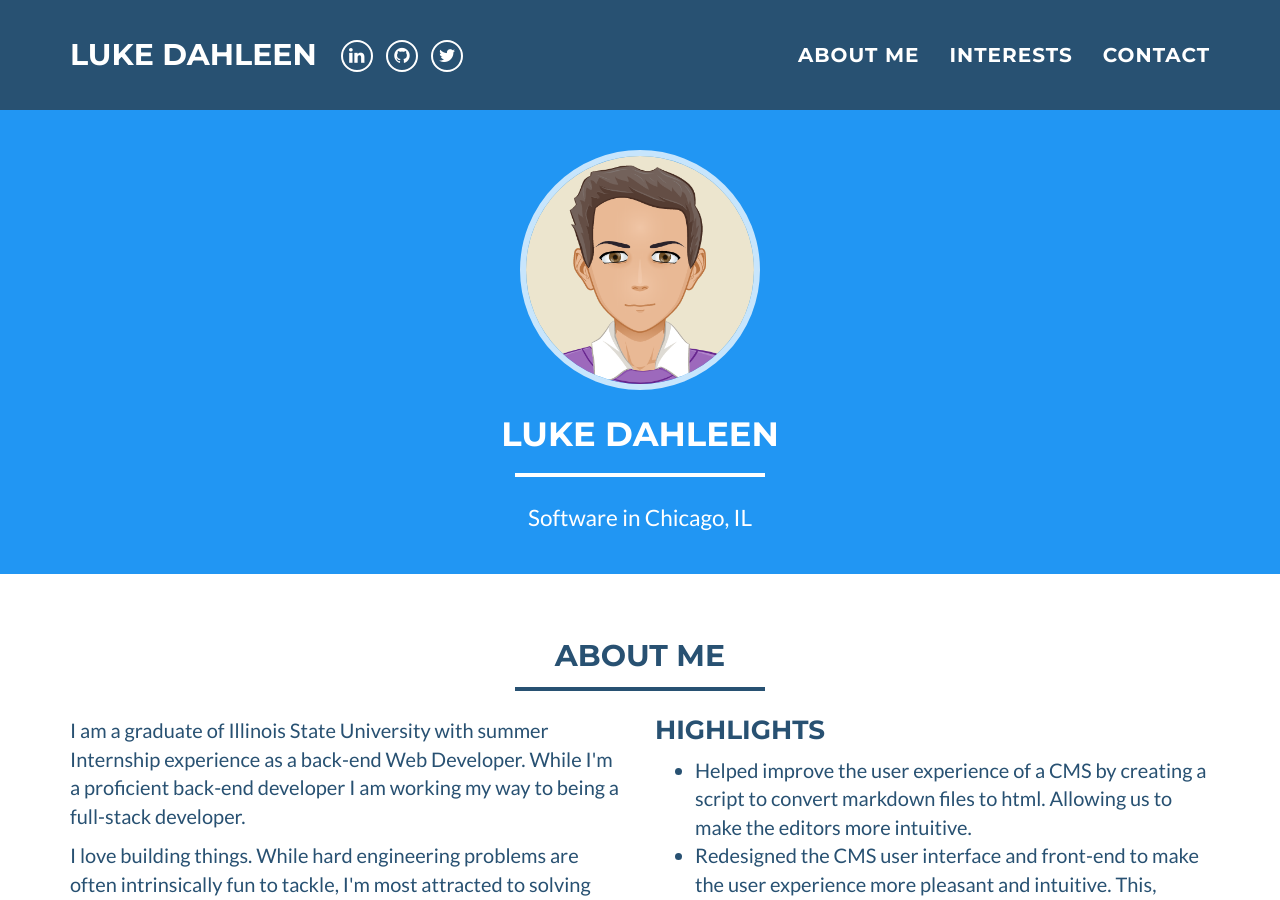
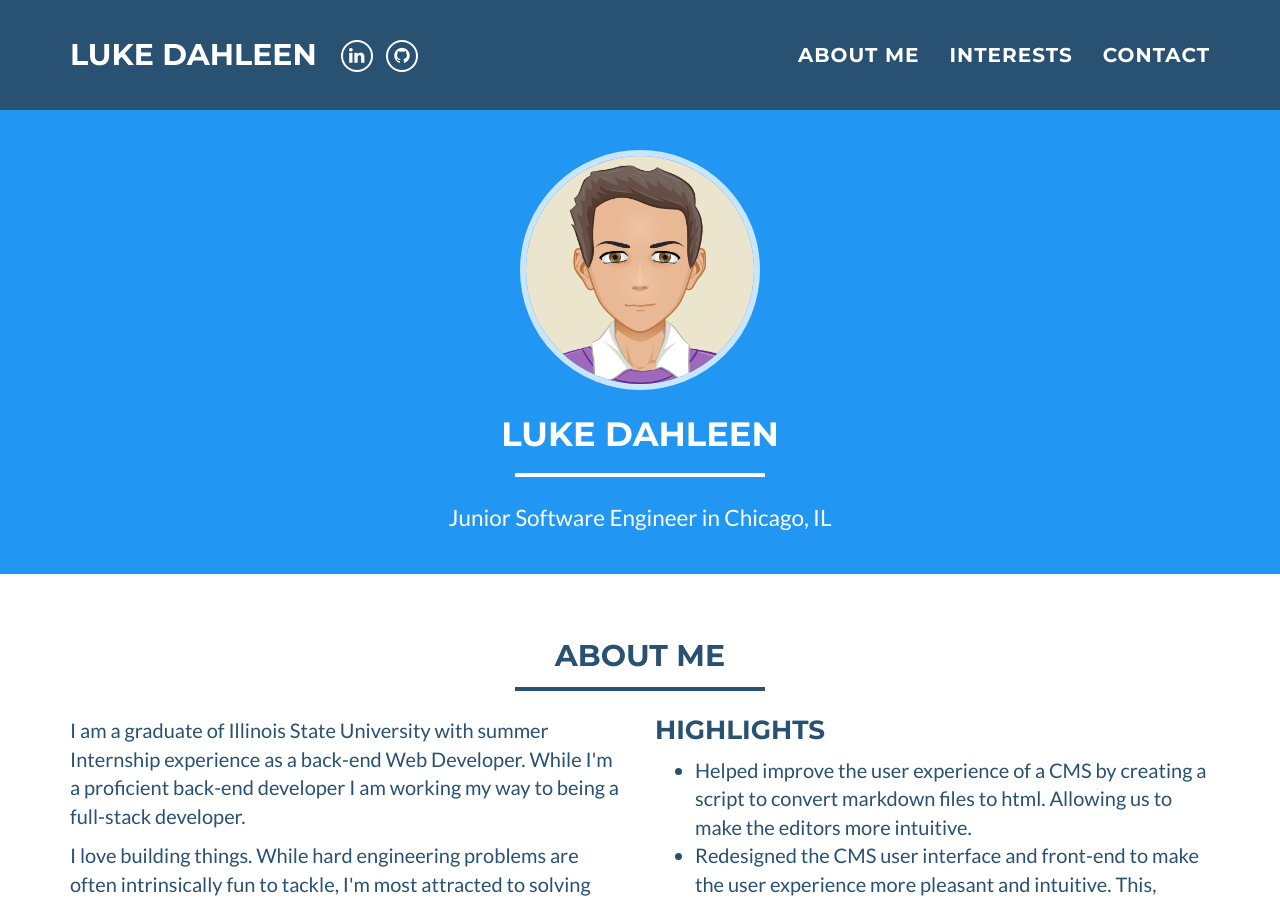
Before and after one commit to ldahleen54/ldahleen54.github.io, a Jekyll site: the page built from index.html, in a window 1280 px wide and 900 px high. Built offline with Jekyll 4.4.1, drawn with Linux system fonts in a browser that asks for light colours.

Commit message:
Small typo changes

```diff
--- a/_config.yml
+++ b/_config.yml
@@ -3,7 +3,7 @@ name: Luke Dahleen
 email: ldahleen54@gmail.com
 #canonical_url: https://edwinexemplar.com
 keywords: "Software Engineer, Python, C#, Java, Machine Learning, Deep Learning, Startups, Agile, Pair Programming"
-skills: "Software in Chicago, IL"
+skills: "Junior Software Engineer in Chicago, IL"
 baseurl:
 
 # Social networks usernames (many more available: google-plus, flickr, dribbble, pinterest, instagram, tumblr, linkedin, etc.)
@@ -13,8 +13,6 @@ social:
     url: https://www.linkedin.com/in//
   - title: github
     url: https://github.com/ldahleen54
-  - title: twitter
-    url: https://twitter.com/chuck_groom
 
 # Google webmaster tools
 google_verify:
```
